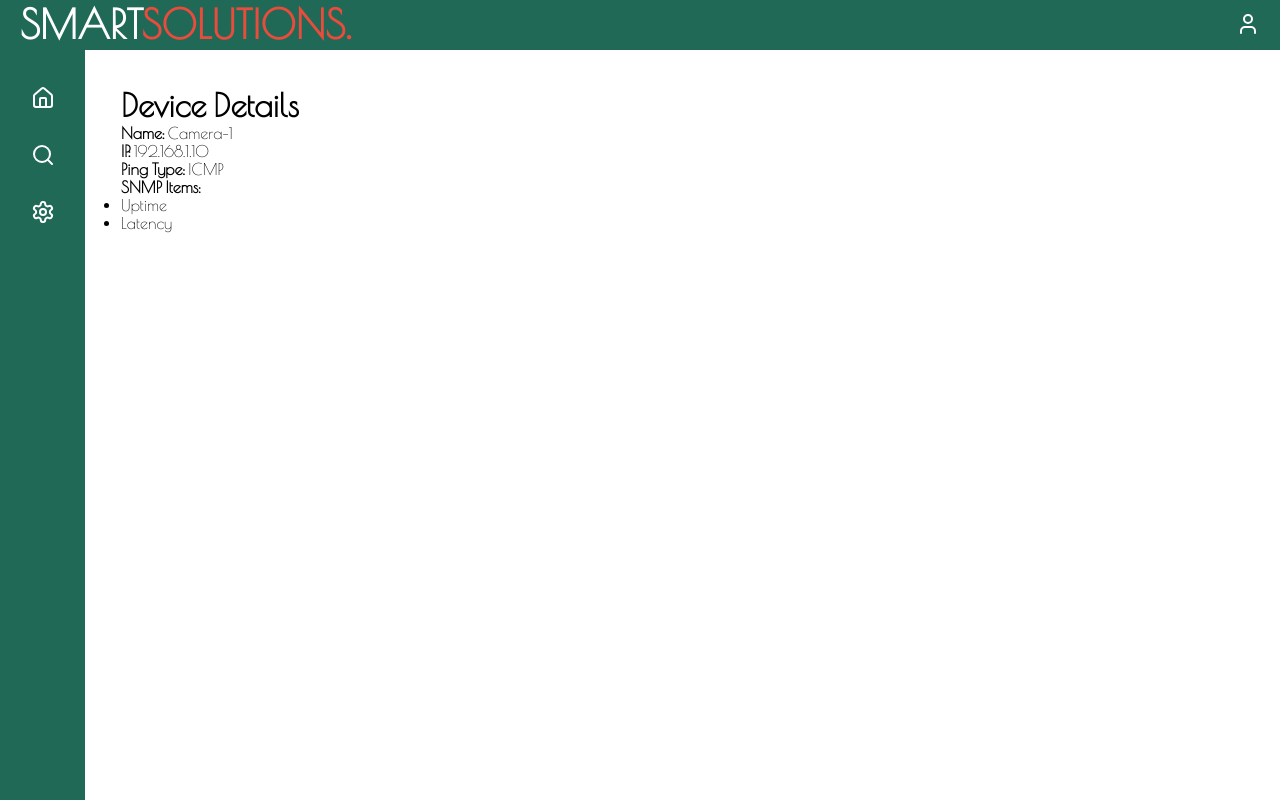
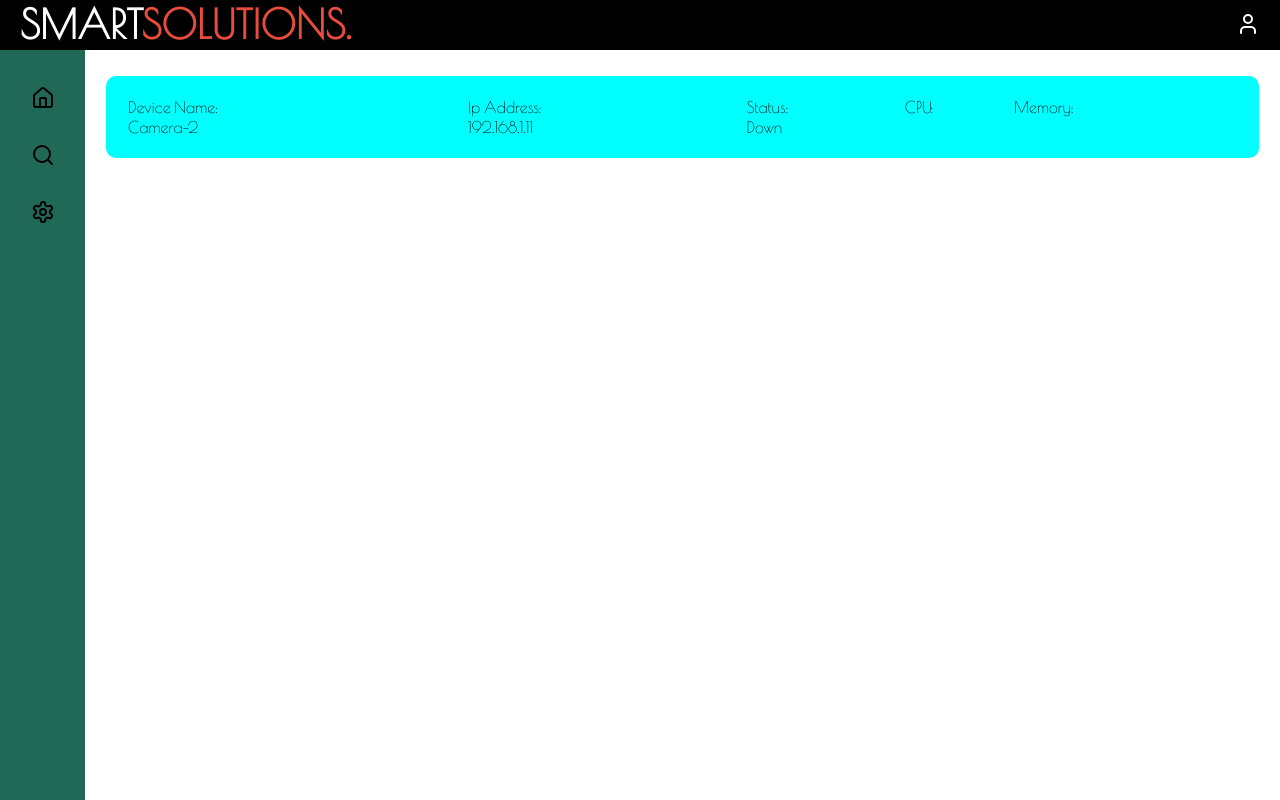
Before and after one commit to mubarkshieb/dashboard, a Next.js app: page /devices/1 in a window 1280 px wide. Built offline with nearby package versions, Linux system fonts and the light colour scheme; a web font is replaced by a local one.

Commit message:
New Changes

```diff
--- a/src/Components/Charts/LineChart/LineChart.jsx
+++ b/src/Components/Charts/LineChart/LineChart.jsx
@@ -27,8 +27,8 @@ const data = {
         {
             label: 'Network Latency (ms)',
             data: [20, 30, 25, 35, 28],
-            borderColor: 'rgb(0, 0, 0)',
-            backgroundColor: 'rgba(0, 0, 0, 0.2)',
+            borderColor: 'rgb(255, 255, 255)',
+            backgroundColor: 'rgba(255, 255, 255, 0.2)',
             tension: 0.3,
         },
     ],
--- a/src/Components/DeviceTable/DeviceTable.module.css
+++ b/src/Components/DeviceTable/DeviceTable.module.css
@@ -1,7 +1,7 @@
 .container {
     max-height: 300px;
     overflow-y: auto;
-    border: 1px solid #ccc;
+    border: 1px solid #fffafa;
     border-radius: 12px;
     width: 100%;
 }
@@ -20,7 +20,8 @@
 }
 
 .table thead {
-    background-color: #f7f7f7;
+    background-color: #000000;
+    color: white;
     position: sticky;
     top: 0;
     z-index: 1;
@@ -29,10 +30,13 @@
 .row {
     cursor: pointer;
     transition: background 0.2s;
+    background-color: #000000;
+    color: white;
 }
 
 .row:hover {
-    background-color: #f0f0f0;
+    background-color: white;
+    color: #000000;
 }
 
 .statusUp {
--- a/src/Components/Navbar/Navbar.module.css
+++ b/src/Components/Navbar/Navbar.module.css
@@ -1,11 +1,12 @@
 .container {
-    background-color: #206957;
+    background-color: #000000;
     height: 50px;
     display: flex;
     align-items: center;
     justify-content: space-between;
     padding: 0 20px;
     position: relative;
+    color: white;
 }
 
 .logo {
--- a/src/app/devices/[id]/page.jsx
+++ b/src/app/devices/[id]/page.jsx
@@ -1,7 +1,12 @@
-const dummyData = {
-    '1': { name: 'Camera-1', ip: '192.168.1.10', pingType: 'ICMP', snmpItems: ['Uptime', 'Latency'] },
-    '2': { name: 'Camera-2', ip: '192.168.1.11', pingType: 'SNMP', snmpItems: ['Packet Loss', 'CPU Temp'] },
-};
+import styles from './page.module.css';
+const dummyData = [
+    { id: '1', name: 'Camera-1', ip: '192.168.1.10', status: 'Up', lastUp: '2025-05-19 08:00' },
+    { id: '2', name: 'Camera-2', ip: '192.168.1.11', status: 'Down', lastUp: '2025-05-18 23:45' },
+    { id: '3', name: 'Server-1', ip: '192.168.1.20', status: 'Up', lastUp: '2025-05-19 07:50' },
+    { id: '4', name: 'Router', ip: '192.168.1.1', status: 'Up', lastUp: '2025-05-19 07:55' },
+    { id: '5', name: 'Switch', ip: '192.168.1.2', status: 'Up', lastUp: '2025-05-19 07:48' },
+    { id: '6', name: 'Camera-3', ip: '192.168.1.12', status: 'Down', lastUp: '2025-05-18 22:15' },
+];
 
 export default function DevicePage({ params }) {
     const device = dummyData[params.id];
@@ -10,17 +15,27 @@ export default function DevicePage({ params }) {
         return <p style={{ color: 'red' }}>Device not found.</p>;
     }
     return (
-        <div style={{ padding: '20px' }}>
-            <h1>Device Details</h1>
-            <p><strong>Name:</strong> {device.name}</p>
-            <p><strong>IP:</strong> {device.ip}</p>
-            <p><strong>Ping Type:</strong> {device.pingType}</p>
-            <p><strong>SNMP Items:</strong></p>
-            <ul>
-                {device.snmpItems.map((item, i) => (
-                    <li key={i}>{item}</li>
-                ))}
-            </ul>
+        <div className={styles.containter}>
+            <table className={styles.table}>
+                <thead>
+                    <tr>
+                        <td>Device Name:</td>
+                        <td>Ip Address:</td>
+                        <td>Status:</td>
+                        <td>CPU:</td>
+                        <td>Memory:</td>
+                    </tr>
+                </thead>
+                <tbody>
+                    <tr>
+                        <td>{device.name}</td>
+                        <td>{device.ip}</td>
+                        <td>{device.status}</td>
+                        <td>{device.cpu}</td>
+                        <td>{device.memory}</td>
+                    </tr>
+                </tbody>
+            </table>
         </div>
     );
 }
--- /dev/null
+++ b/src/app/devices/[id]/page.module.css
@@ -0,0 +1,17 @@
+.containter {
+    display: flex;
+    padding: 20px;
+    margin-top: 10px;
+    margin-left: 5px;
+    margin-right: 5px;
+    background-color: aqua;
+    border-radius: 10px;
+}
+
+.table {
+    width: 100%;
+}
+
+.table td {
+    margin-bottom: 50px;
+}
--- a/src/app/globals.css
+++ b/src/app/globals.css
@@ -26,6 +26,7 @@
   display: flex;
   flex-direction: column;
 
+
 }
 
 a {
--- a/src/app/layout.module.css
+++ b/src/app/layout.module.css
@@ -12,7 +12,6 @@
 .sidebar {
     width: 85px;
     background-color: #206957;
-    color: white;
     padding: 16px;
 }
 
--- a/src/app/page.module.css
+++ b/src/app/page.module.css
@@ -3,19 +3,23 @@
   display: flex;
   flex-direction: column;
   height: 100vh;
+  background-color: #000000;
 }
 
 .middlesection {
   display: flex;
   flex: 1;
+  background-color: #000000;
 }
 
 .sidebar {
   flex: 0.4;
-  background-color: #f0f0f0;
+  background-color: #000000;
+  color: white
 }
 
 .content {
   flex: 4;
-  background-color: #ffffff;
+  background-color: #181717;
+  border-radius: 20px;
 }
```
Also changed, not shown: src/Components/Charts/Chart.module.css (+4 -3 lines).
